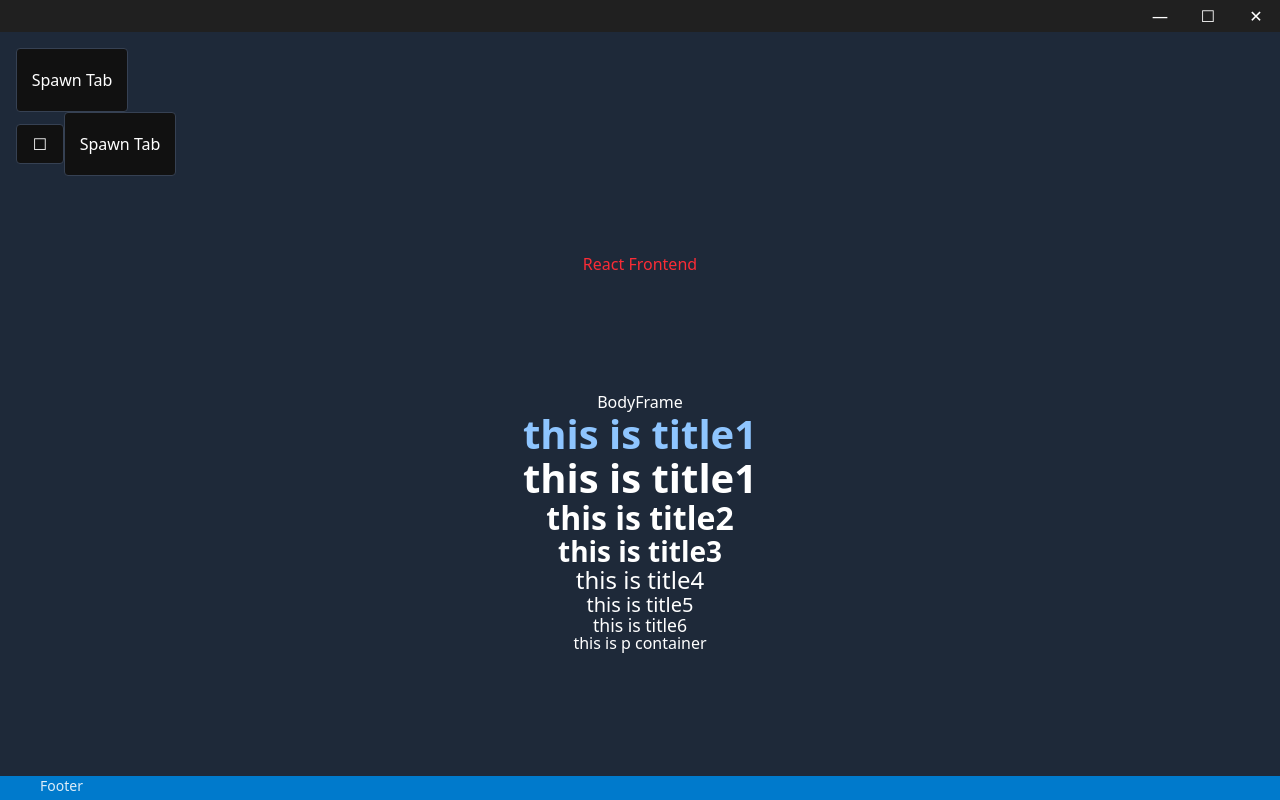
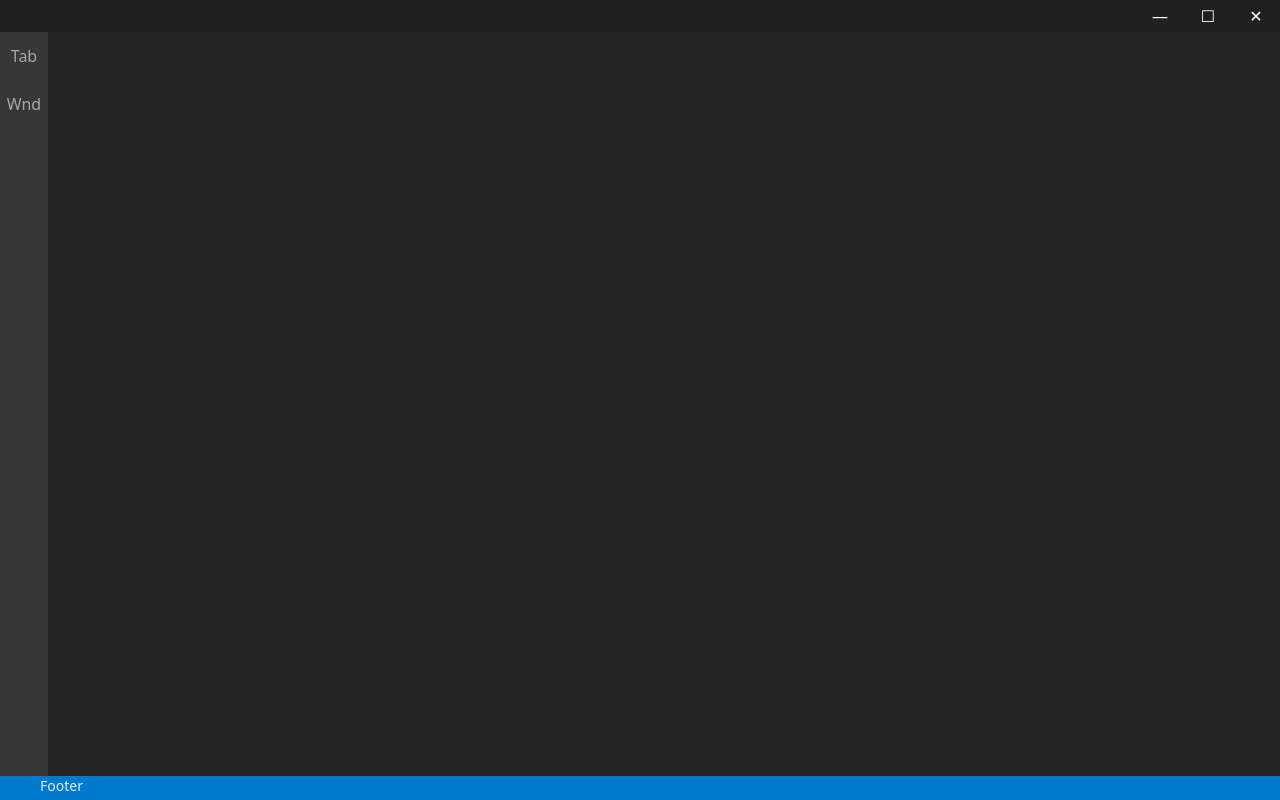
Before and after one commit to alesurankar/CefApp, a React (Vite) app in the folder ReactCef/: page / in a window 1280 px wide. Built offline with nearby package versions, Linux system fonts and the light colour scheme.

Commit message:
react refactor bodyFrame

```diff
--- a/ReactCef/src/App.tsx
+++ b/ReactCef/src/App.tsx
@@ -1,7 +1,7 @@
 import { useState, useEffect } from "react";
 import TitleBar from './gui/TitleBar.tsx';
 import FooterBar from './gui/FooterBar.tsx';
-import BodyFrame from './gui/BodyFrame.tsx';
+import BodyContainer from './gui/BodyContainer.tsx';
 import { myCefMouseClick } from "./cef/cefInterface.ts"
 
 
@@ -26,7 +26,7 @@ const App = () => {
   return (
     <div className="flex flex-col h-screen w-screen overflow-hidden">
       <TitleBar tabs={tabs} closeTab={(id) => setTabs(tabs.filter(t => t.id !== id))} />
-      <BodyFrame className="flex-1 overflow-auto" spawnTab={spawnTab} />
+      <BodyContainer spawnTab={spawnTab} />
       <FooterBar />
     </div>
   );
--- /dev/null
+++ b/ReactCef/src/gui/BodyContainer.tsx
@@ -0,0 +1,34 @@
+import { myCefCreateD3DWindow } from "../cef/cefInterface.ts"
+
+
+interface BodyContainerProps {
+  spawnTab: () => void;
+}
+
+const BodyContainer: React.FC<BodyContainerProps> = ({ spawnTab }) => {
+
+  return (
+    <div className="flex flex-1 overflow-auto">
+      {/* Left Navigation Bar */}
+      <div className="w-12 bg-[#373737] text-[#a8a8a8] flex flex-col items-center">
+        <button
+          className="w-12 h-12 hover:text-[#ffffff] hover:font-bold"
+          onClick={spawnTab}
+          >Tab
+        </button>
+        <button
+          className="w-12 h-12 hover:text-[#ffffff] hover:font-bold"
+          onClick={myCefCreateD3DWindow}
+        >Wnd
+        </button>
+      </div>
+
+      {/* Main Frames Area */}
+      <div className="flex-1">
+
+      </div>
+    </div>
+  );
+};
+
+export default BodyContainer;
--- a/ReactCef/src/gui/BodyFrame.tsx
+++ /dev/null
@@ -1,49 +0,0 @@
-import { myCefCreateD3DWindow, myCefSpawnTabWindow } from "../cef/cefInterface.ts"
-
-
-interface BodyFrameProps {
-  className?: string;
-  spawnTab: () => void;
-}
-
-const BodyFrame: React.FC<BodyFrameProps> = ({ className, spawnTab }) => {
-
-  return (
-    <div className={`bg-gray-800 text-white p-4 ${className ?? ''}`}>
-      <div>
-        <button
-          className="w-28 h-16 bg-[#111111] rounded border border-gray-700 hover:bg-[#333333] active:bg-[#555555]"
-          onClick={spawnTab}
-        >Spawn Tab
-        </button>
-      </div>
-      <div>
-        <button className="w-12 h-10 bg-[#111111] text-white border border-gray-700 rounded
-          transition-colors duration-80 ease-in-out hover:bg-[#333333] active:bg-[#555555]"
-        onClick={myCefCreateD3DWindow}
-        >☐
-        </button>
-        <button
-          className="w-28 h-16 bg-[#111111] rounded border border-gray-700 hover:bg-[#333333] active:bg-[#555555]"
-          onClick={() => myCefSpawnTabWindow()}
-        >Spawn Tab
-        </button>
-      </div>
-      <div className="text-4xl font-bold text-center my-20">
-        <p className="text-red-500">React Frontend</p>
-        <br /><br /><br />
-        <p>BodyFrame</p>
-        <h1 className="text-blue-300">this is title1</h1>
-        <h1>this is title1</h1>
-        <h2>this is title2</h2>
-        <h3>this is title3</h3>
-        <h4>this is title4</h4>
-        <h5>this is title5</h5>
-        <h6>this is title6</h6>
-        <p>this is p container</p>
-        </div>
-    </div>
-  );
-};
-
-export default BodyFrame;
```
Also changed, not shown: ReactCef/src/frames/BaseFrame.tsx (added, +14 -0 lines), 1 other file (tests, documents, lock files or other folders).
